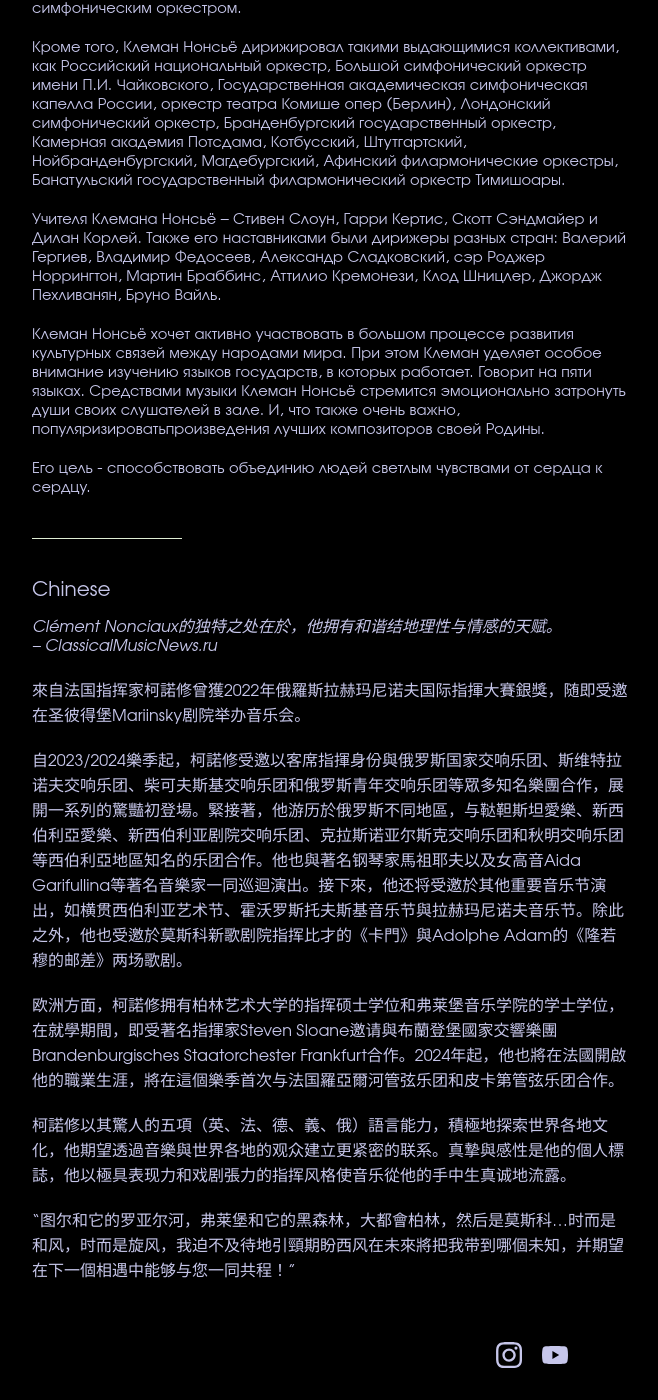
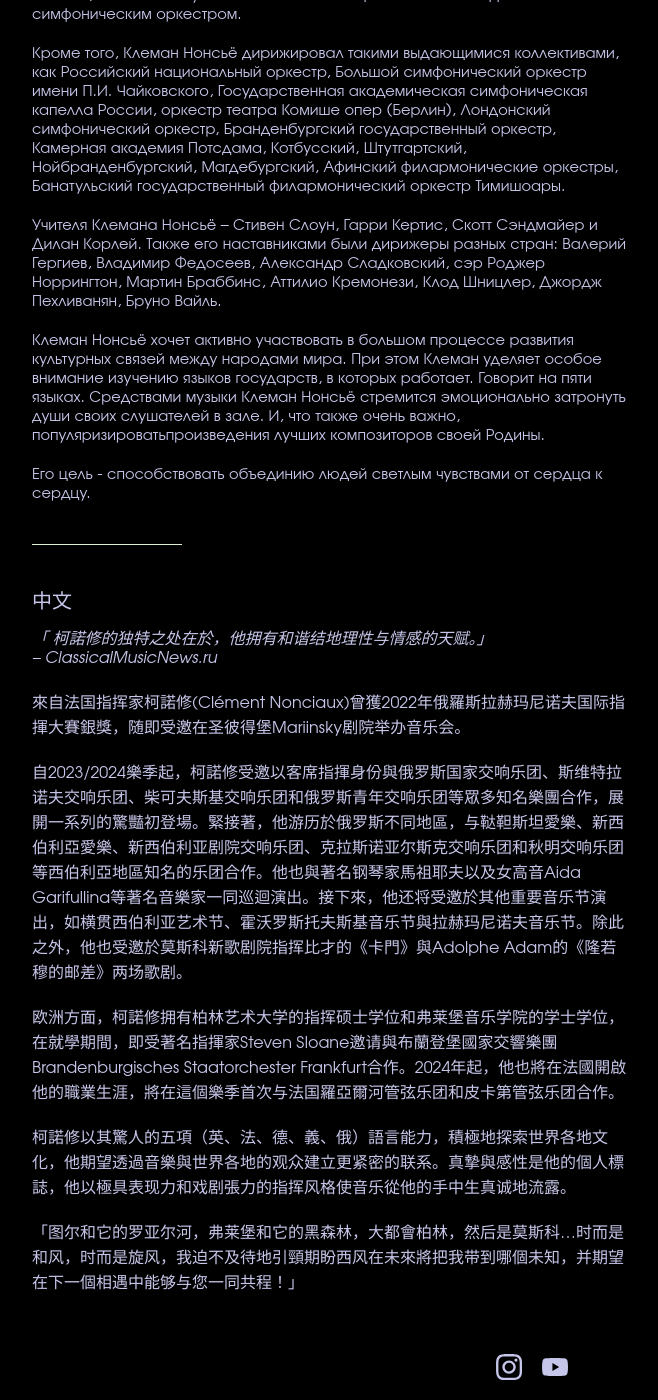
Before and after one commit to martincadoux/clementnonciaux.com, a Jekyll site: the page built from _pages/about.html, in a window 1280 px wide and 1400 px high, scrolled down 4082 px. Shown: the whole window, without its empty margins (108-766 px from the left). Built offline with Jekyll 4.4.1, drawn with Linux system fonts in a browser that asks for light colours.

Commit message:
Update biography.yml

```diff
--- a/_data/biography.yml
+++ b/_data/biography.yml
@@ -97,13 +97,13 @@
 
 # CHINESE
 - tag: cn
-  language: Chinese
+  language: 中文
   content: |-
-    > Clément Nonciaux的独特之处在於，他拥有和谐结地理性与情感的天赋。
+    >「 柯諾修的独特之处在於，他拥有和谐结地理性与情感的天赋。」
     >
     > -- <cite>ClassicalMusicNews.ru</cite>
 
-    來自法国指挥家柯諾修曾獲2022年俄羅斯拉赫玛尼诺夫国际指揮大賽銀獎，随即受邀在圣彼得堡Mariinsky剧院举办音乐会。
+    來自法国指挥家柯諾修(Clément Nonciaux)曾獲2022年俄羅斯拉赫玛尼诺夫国际指揮大賽銀獎，随即受邀在圣彼得堡Mariinsky剧院举办音乐会。
 
     自2023/2024樂季起，柯諾修受邀以客席指揮身份與俄罗斯国家交响乐团、斯维特拉诺夫交响乐团、柴可夫斯基交响乐团和俄罗斯青年交响乐团等眾多知名樂團合作，展開一系列的驚豔初登場。緊接著，他游历於俄罗斯不同地區，与鞑靼斯坦愛樂、新西伯利亞愛樂、新西伯利亚剧院交响乐团、克拉斯诺亚尔斯克交响乐团和秋明交响乐团等西伯利亞地區知名的乐团合作。他也與著名钢琴家馬祖耶夫以及女高音Aida Garifullina等著名音樂家一同巡迴演出。接下來，他还将受邀於其他重要音乐节演出，如横贯西伯利亚艺术节、霍沃罗斯托夫斯基音乐节與拉赫玛尼诺夫音乐节。除此之外，他也受邀於莫斯科新歌剧院指挥比才的《卡門》與Adolphe Adam的《隆若穆的邮差》两场歌剧。
 
@@ -111,4 +111,4 @@
 
     柯諾修以其驚人的五項（英、法、德、義、俄）語言能力，積極地探索世界各地文化，他期望透過音樂與世界各地的观众建立更紧密的联系。真摯與感性是他的個人標誌，他以極具表现力和戏剧張力的指挥风格使音乐從他的手中生真诚地流露。
 
-    “图尔和它的罗亚尔河，弗莱堡和它的黑森林，大都會柏林，然后是莫斯科…时而是和风，时而是旋风，我迫不及待地引頸期盼西风在未來將把我带到哪個未知，并期望在下一個相遇中能够与您一同共程！”
+    「图尔和它的罗亚尔河，弗莱堡和它的黑森林，大都會柏林，然后是莫斯科…时而是和风，时而是旋风，我迫不及待地引頸期盼西风在未來將把我带到哪個未知，并期望在下一個相遇中能够与您一同共程！」
```
